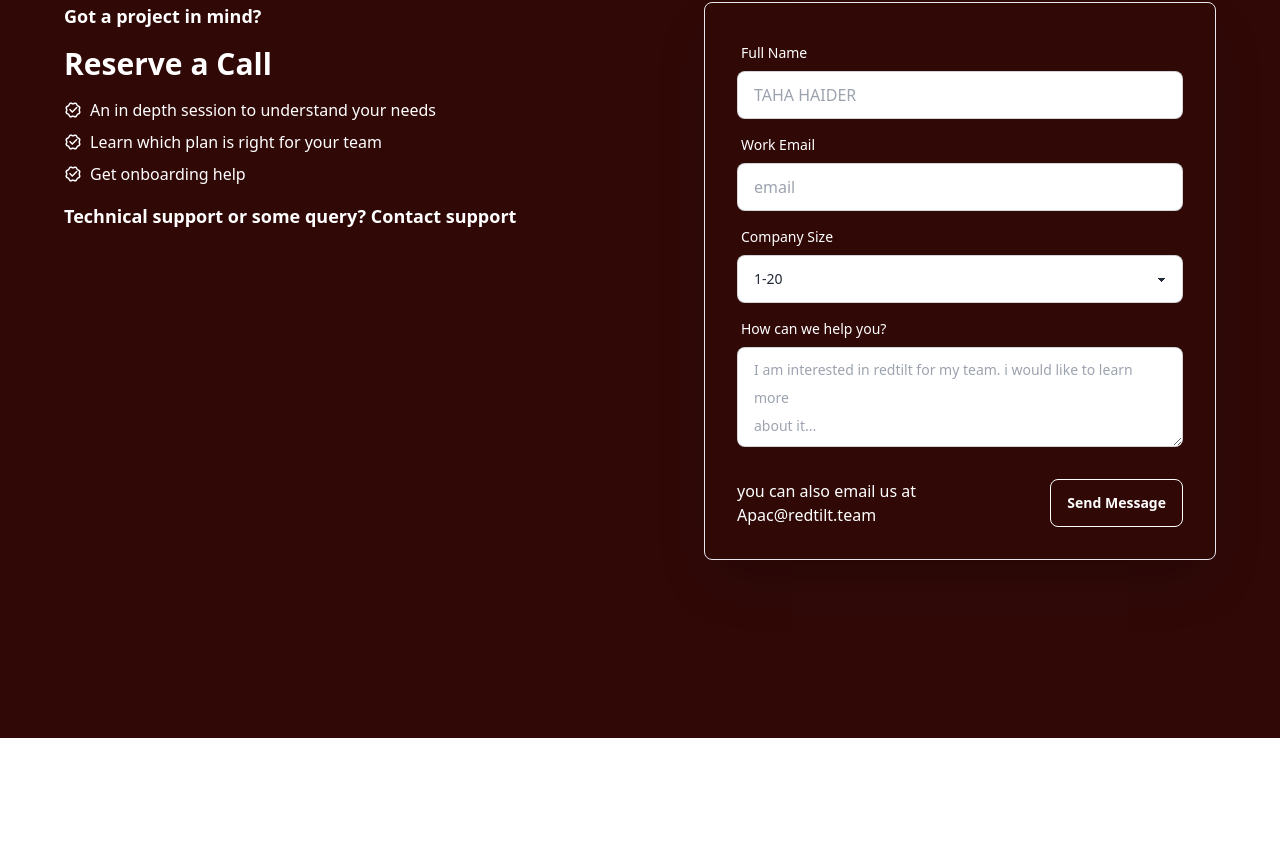
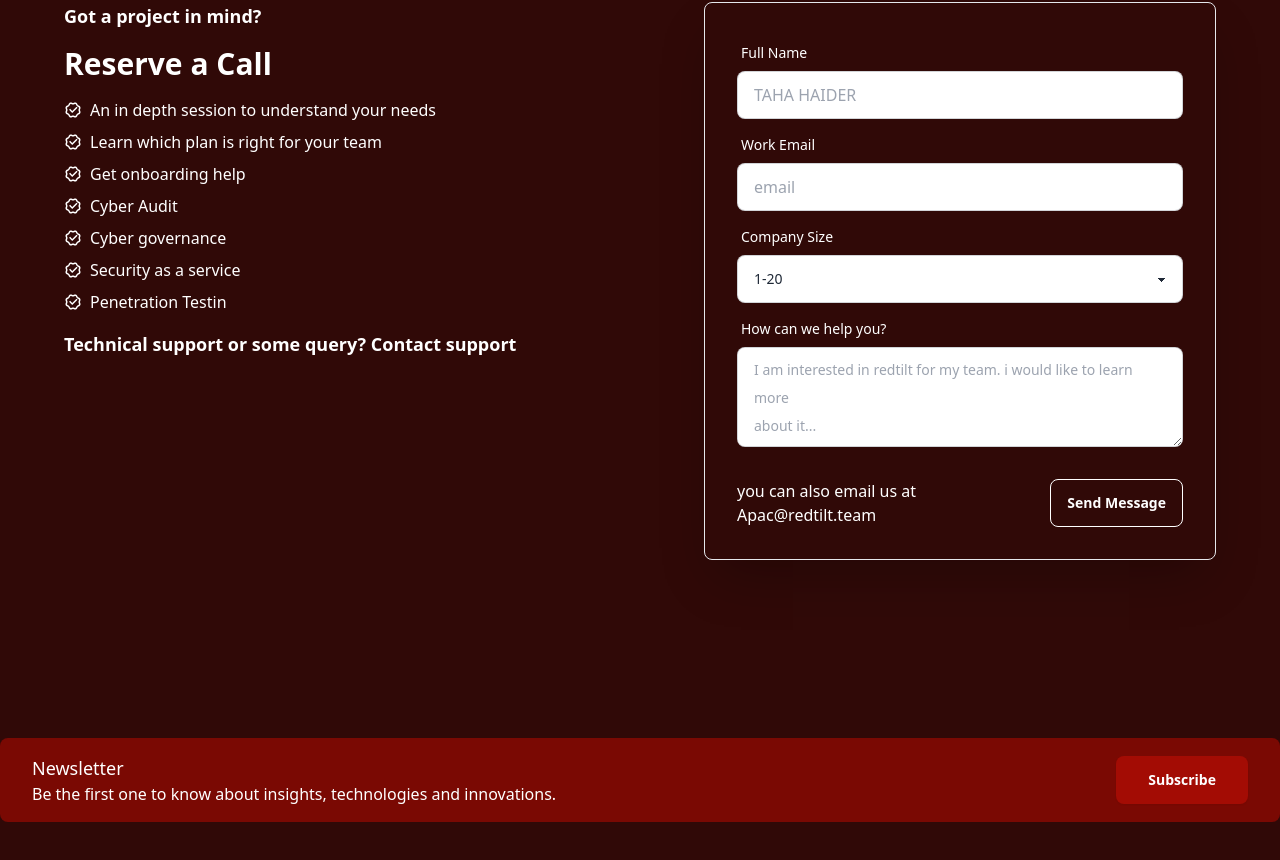
Before and after one commit to Naimul02/job_task_landing_page, a React (Vite) app: page / in a window 1280 px wide. Shown: the part 2263-3123 px from the top of the page. Before the commit the page ends 3001 px from the top, so only its background shows below. Built offline with nearby package versions, Linux system fonts and the light colour scheme.

Commit message:
added newsletter section

```diff
--- a/src/Pages/Home/Home.jsx
+++ b/src/Pages/Home/Home.jsx
@@ -6,6 +6,7 @@ import Offer from '../../components/Offer/Offer';
 import SuperPowers from '../../components/SuperPowers/SuperPowers';
 import Blogs from '../../components/Blogs/Blogs';
 import Contact from '../../components/Contact/Contact';
+import Newsletter from '../../components/Newsletter/Newsletter';
 
 const Home = () => {
     return (
@@ -17,6 +18,7 @@ const Home = () => {
             <SuperPowers></SuperPowers>
             <Blogs></Blogs>
             <Contact></Contact>
+            <Newsletter></Newsletter>
 
 
 
--- a/src/components/Contact/Contact.jsx
+++ b/src/components/Contact/Contact.jsx
@@ -14,10 +14,22 @@ const Contact = () => {
                   <li className="flex gap-2 text-left  items-center text-white"><RiVerifiedBadgeLine className="text-white text-lg font-semibold" />Learn which plan is right
                   for your team</li>
                   <li className="flex gap-2 text-left  items-center text-white"><RiVerifiedBadgeLine className="text-white text-lg font-semibold" /> Get onboarding help</li>
+                  <li className="flex gap-2 text-left  items-center text-white"><RiVerifiedBadgeLine className="text-white text-lg font-semibold" /> Cyber Audit</li>
+                  <li className="flex gap-2 text-left  items-center text-white"><RiVerifiedBadgeLine className="text-white text-lg font-semibold" /> Cyber governance</li>
+                  <li className="flex gap-2 text-left  items-center text-white"><RiVerifiedBadgeLine className="text-white text-lg font-semibold" /> Security as a service</li>
+                  <li className="flex gap-2 text-left  items-center text-white"><RiVerifiedBadgeLine className="text-white text-lg font-semibold" /> Penetration Testin</li>
+
+
+
+
+
+
 
                         </ul>
                         <h3 className="text-lg font-bold text-white">Technical support or some query?
                         Contact support</h3>
+
+
           </div>
           <div className="border rounded-lg w-full max-w-lg shrink-0 shadow-2xl">
             <form className="card-body">
--- /dev/null
+++ b/src/components/Newsletter/Newsletter.jsx
@@ -0,0 +1,19 @@
+import React from 'react';
+
+const Newsletter = () => {
+    return (
+       <div className="pb-10">
+         <div className="bg-[#7a0903] container mx-auto flex justify-between items-center rounded-lg py-4  px-8">
+                <div>
+                    <h3 className="text-lg text-white">Newsletter</h3>
+                    <p className='text-white'>Be the first one to know about insights, technologies and innovations.</p>
+                </div>
+                <div>
+                    <button className="btn btn-md border-none px-8 bg-[#a30c04] hover:bg-[#500501] text-white">Subscribe</button>
+                </div>
+        </div>
+       </div>
+    );
+};
+
+export default Newsletter;
```
